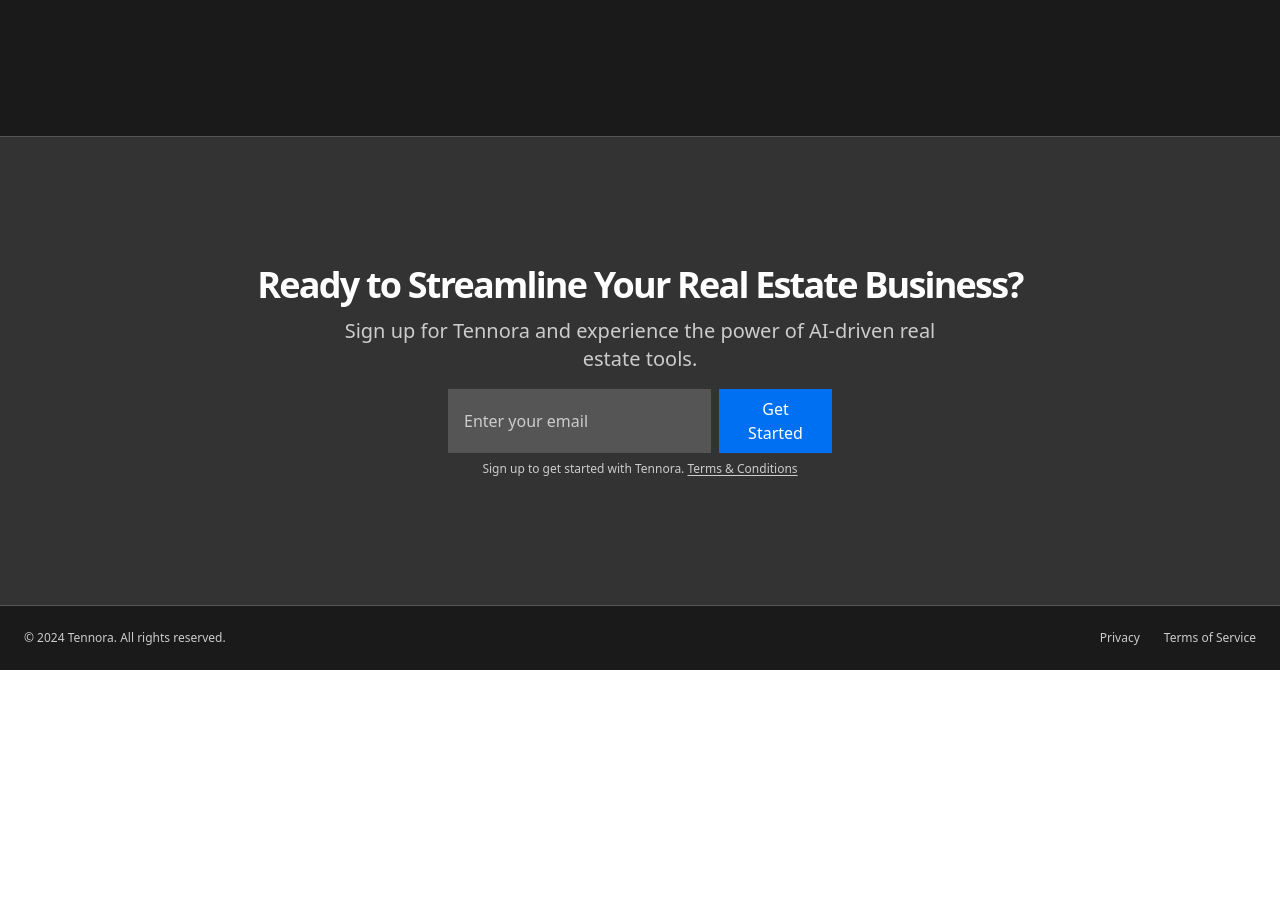
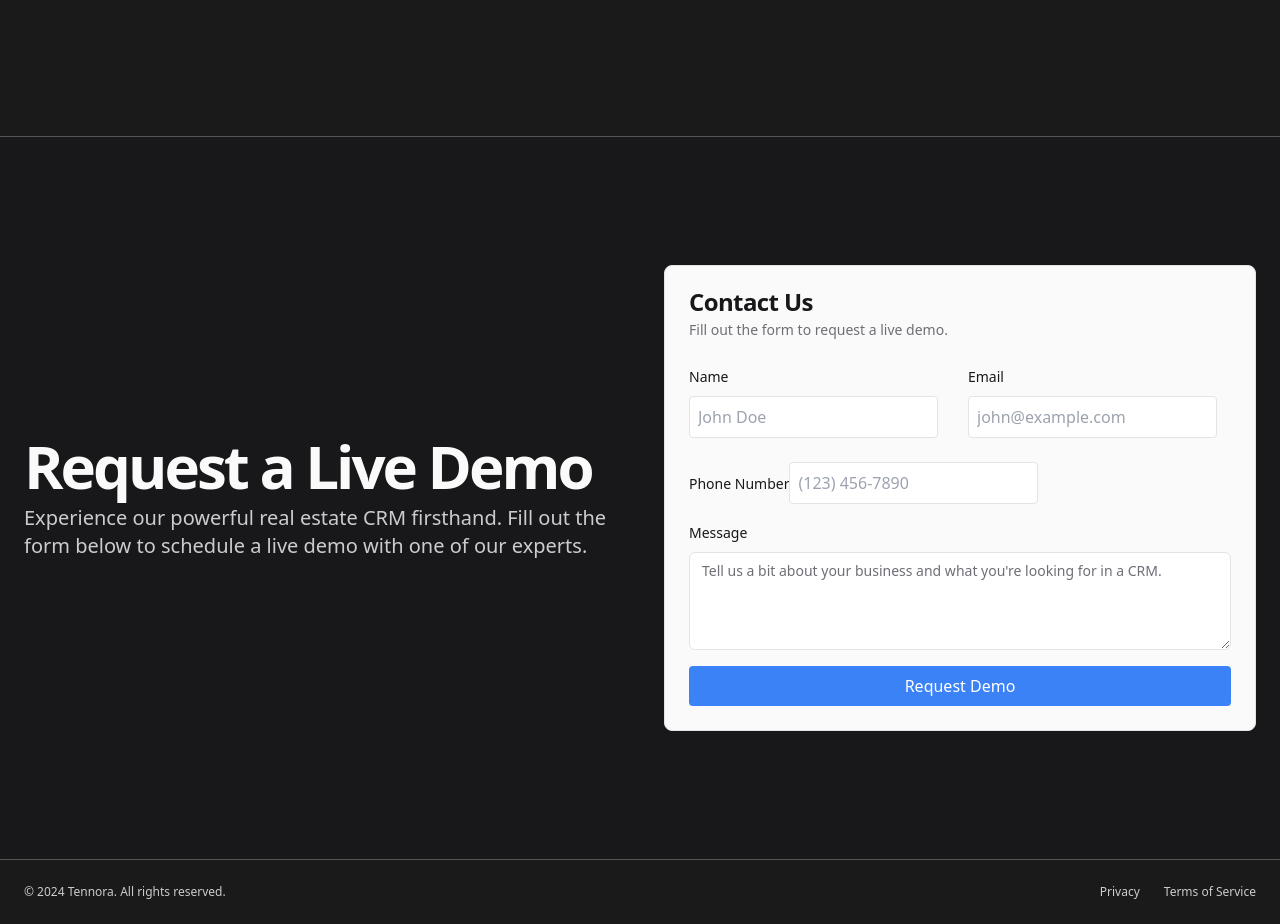
Before and after one commit to jhaArnav/tennora_landing_page, a Next.js app: page / in a window 1280 px wide. Shown: the part 3300-4224 px from the top of the page. Before the commit the page ends 3970 px from the top, so only its background shows below. Built offline with nearby package versions, Linux system fonts and the light colour scheme.

Commit message:
Contact Page and Footers

```diff
--- a/components/component.jsx
+++ b/components/component.jsx
@@ -6,6 +6,8 @@
 import { Input } from "./ui/input";
 import { Button } from "./ui/button";
 import NavBar from "./navBar";
+import ContactForm from "./contactForm";
+import Footer from './footer';
 import Link from "next/link";
 
 import logo from "../pictures/logo.png";
@@ -183,45 +185,11 @@
             </div>
           </div>
         </section>
-        <section id="contact" className="w-full py-12 md:py-24 lg:py-32 bg-[#333] text-white border-t border-[#555]">
-          <div className="container flex flex-col items-center justify-center gap-4 px-4 text-center md:px-6">
-            <div className="space-y-3">
-              <h2 className="text-3xl font-bold tracking-tighter md:text-4xl lg:text-tight">
-                Ready to Streamline Your Real Estate Business?
-              </h2>
-              <p className="mx-auto max-w-[600px] text-[#ccc] md:text-xl lg:text-base xl:text-xl">
-                Sign up for Tennora and experience the power of AI-driven real estate tools.
-              </p>
-            </div>
-            <div className="mx-auto w-full max-w-sm space-y-2">
-              <form className="flex gap-2 w-full justify-center">
-                <input
-                  type="email"
-                  placeholder="Enter your email"
-                  className="max-w-lg flex-1 bg-[#555] border-[#555] text-white placeholder:text-[#ccc] px-4 py-2"
-                />
-                <button type="submit" className="bg-[#0070f3] text-white px-4 py-2 hover:bg-[#0059c2]">
-                  Get Started
-                </button>
-              </form>
-              <p className="text-xs text-[#ccc]">
-                Sign up to get started with Tennora. <a href="#" className="underline underline-offset-2">Terms &amp; Conditions</a>
-              </p>
-            </div>
-          </div>
-        </section>
+        <div id="contact">
+          <ContactForm/>
+        </div>
       </main>
-      <footer className="flex flex-col gap-2 sm:flex-row py-6 w-full shrink-0 items-center px-4 md:px-6 border-t border-[#555] bg-[#1a1a1a] text-white">
-        <p className="text-xs text-[#ccc]">&copy; 2024 Tennora. All rights reserved.</p>
-        <nav className="sm:ml-auto flex gap-4 sm:gap-6">
-          <Link href="#" className="text-xs hover:underline underline-offset-4 text-[#ccc]" prefetch={false}>
-            Privacy
-          </Link>
-          <Link href="#" className="text-xs hover:underline underline-offset-4 text-[#ccc]" prefetch={false}>
-            Terms of Service
-          </Link>
-        </nav>
-      </footer>
+      <Footer/>
     </div>
   );
 }
--- a/components/contactForm/index.tsx
+++ b/components/contactForm/index.tsx
@@ -11,7 +11,7 @@
 
 export default function ContactForm() {
   return (
-    <div className="w-full">
+    <div className="w-full border-t border-[#555]">
       <section className="bg-primary text-primary-foreground py-12 md:py-24 lg:py-32">
         <div className="container px-4 md:px-6">
           <div className="grid gap-6 lg:grid-cols-2 lg:gap-12">
--- /dev/null
+++ b/components/contactPage/index.tsx
@@ -0,0 +1,16 @@
+import ContactForm from '../contactForm';
+import NavBar from '../navBar';
+import Footer from '../footer';
+
+export default function ContactBody() {
+    return (
+        <div className="flex flex-col flex-1 h-[100vh] bg-[yellow]">
+            <NavBar/>
+            <div className="bg-primary flex-1">
+                <ContactForm/>
+            </div>
+            <Footer/>
+        </div>
+
+    );
+}
--- a/components/demo/demoBody.tsx
+++ b/components/demo/demoBody.tsx
@@ -7,6 +7,8 @@
 import SchedulingPage from './schedulingPage/body';
 import MarketingPage from './marketingPage/body';
 import { useState } from 'react';
+import ContactForm from '../contactForm';
+import Footer from '../footer';
 
 export default function DemoBody() {
     const [page, setPage] = useState<any | null>("listings");
@@ -21,6 +23,8 @@
                     </div>
                 </div>
             </div>
+            <ContactForm/>
+            <Footer/>
         </div>
 
     );
--- /dev/null
+++ b/components/footer/index.tsx
@@ -0,0 +1,17 @@
+import Link from 'next/link';
+
+export default function Footer() {
+    return (
+        <footer className="flex flex-col gap-2 sm:flex-row py-6 w-full shrink-0 items-center px-4 md:px-6 border-t border-[#555] bg-[#1a1a1a] text-white">
+            <p className="text-xs text-[#ccc]">&copy; 2024 Tennora. All rights reserved.</p>
+            <nav className="sm:ml-auto flex gap-4 sm:gap-6">
+            <Link href="#" className="text-xs hover:underline underline-offset-4 text-[#ccc]" prefetch={false}>
+                Privacy
+            </Link>
+            <Link href="#" className="text-xs hover:underline underline-offset-4 text-[#ccc]" prefetch={false}>
+                Terms of Service
+            </Link>
+            </nav>
+        </footer>
+    );
+}
--- a/components/navBar.tsx
+++ b/components/navBar.tsx
@@ -38,7 +38,7 @@
                     About
                 </Link>
                 <Link
-                    href="#contact"
+                    href="/contact"
                     className="text-sm font-medium hover:underline underline-offset-4 text-[#ccc]"
                     prefetch={false}
                 >
--- /dev/null
+++ b/pages/contact.tsx
@@ -0,0 +1,5 @@
+import ContactBody from '../components/contactPage';
+
+export default function ContactPage() {
+    return (<ContactBody/>);
+}
```
